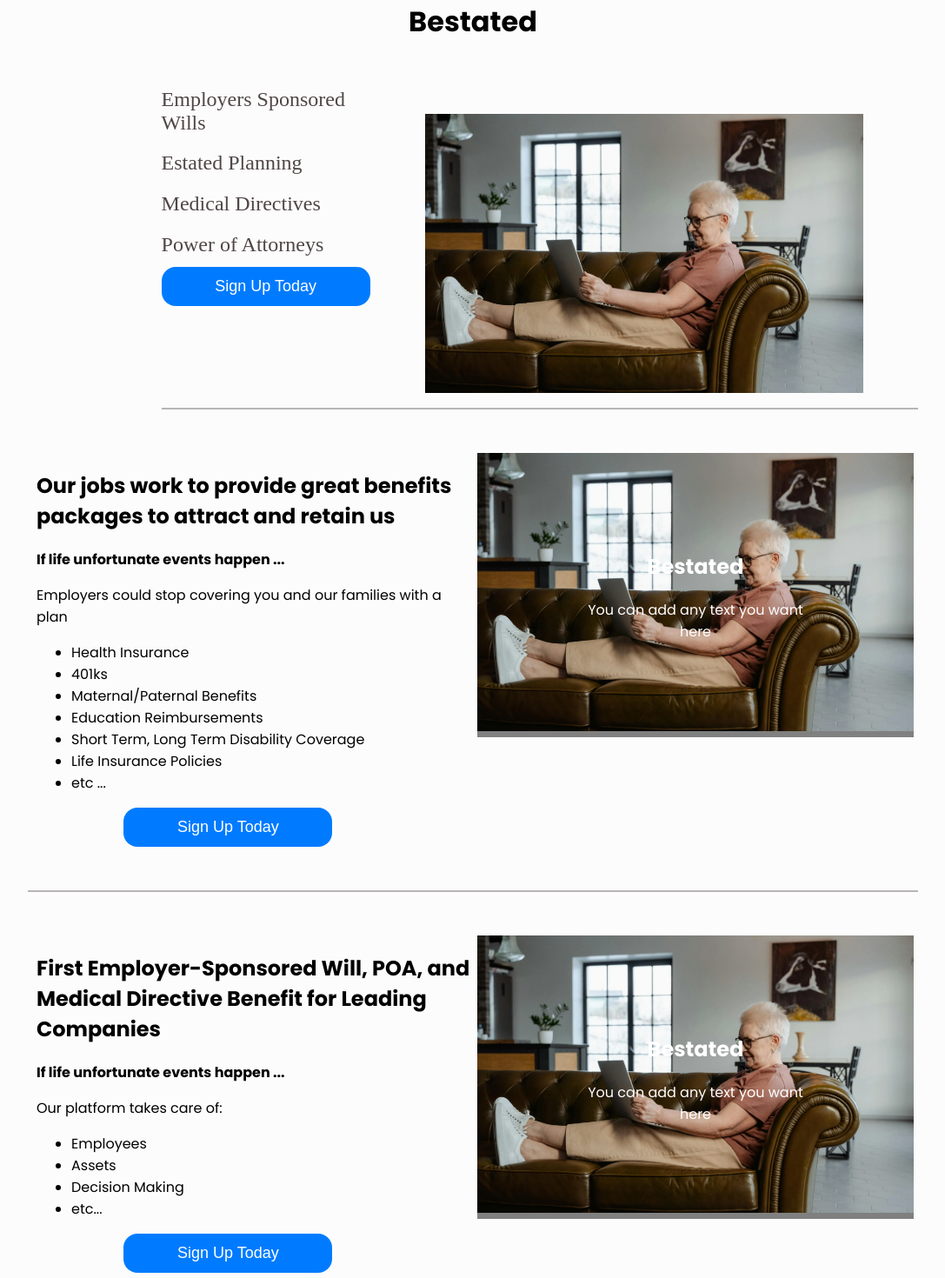
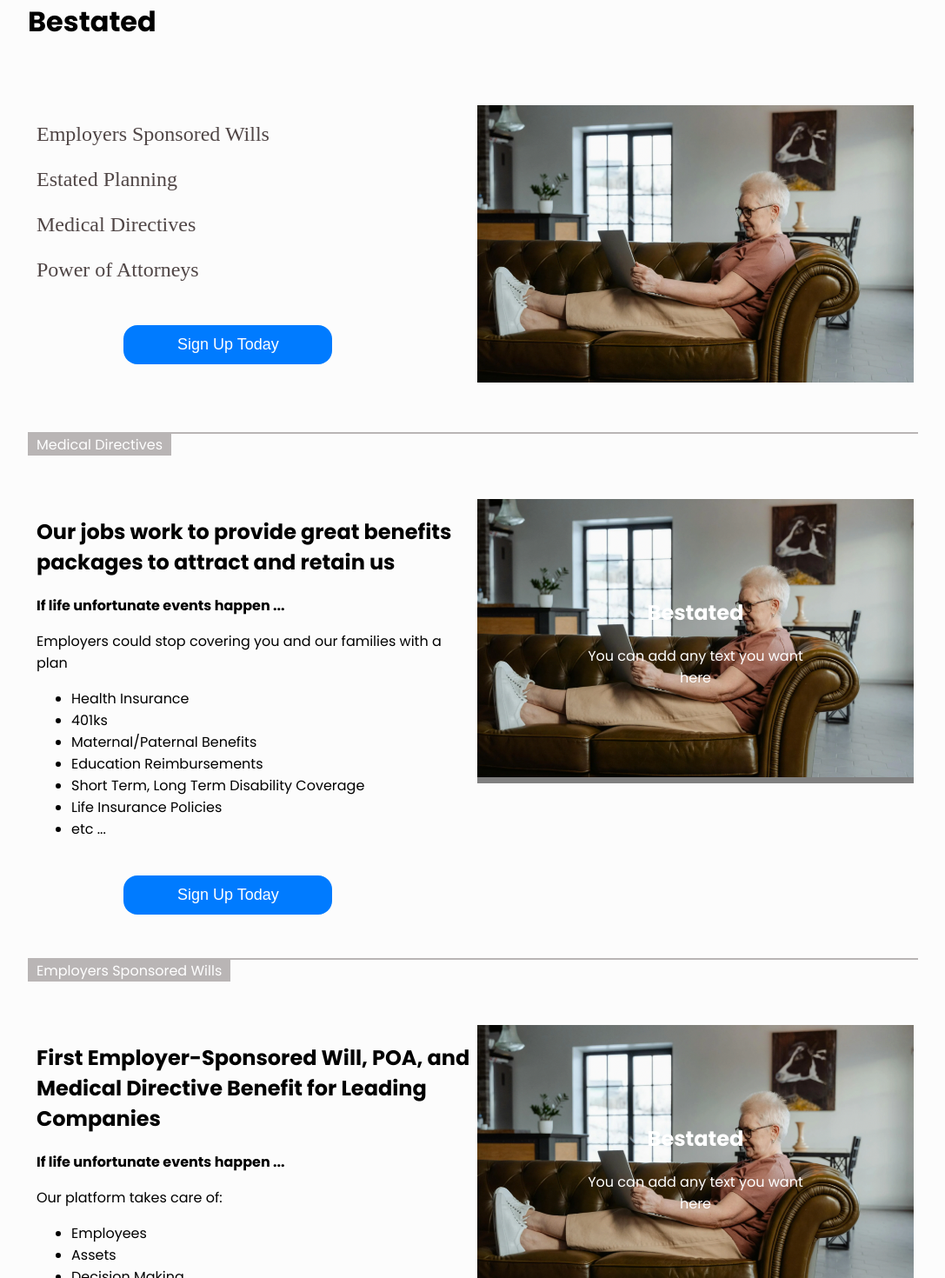
Before and after one commit to chenathy/benefit-estated, a React (Create React App) app: page / in a window 1280 px wide. Shown: the part 120-1590 px from the top of the page at 87% size, without its empty margins (96-1183 px from the left). Built offline with nearby package versions, Linux system fonts and the light colour scheme.

Commit message:
update lander in Home

```diff
--- a/src/MainPage/ForComponent.css
+++ b/src/MainPage/ForComponent.css
@@ -84,13 +84,14 @@
     margin-left: 10%;
     margin-right: 10%;
     margin-bottom: 100px;
+    text-align: left;
 }
 
 .Home .lander {
-    padding: 10px 0;
+    display: flex;
+    padding: 50px 5px;
+    justify-content: center;
     text-align: left;
-    margin-left: 15%;
-    display: flex;
     border-bottom: 2px solid rgb(185, 181, 181);
 }
 
@@ -108,24 +109,24 @@
     color: #fff;
     border: none;
     border-radius: 16px;
-    /* padding: 8px 16px;  */
     font-size: 18px;
     width: 240px;
     height: 45px;
-    /* margin-top: 3%; */
     text-align: center;
-}
-
-.Home .image {
-    width: 80%;
-    height: auto;
-    margin-top: 8%;
-    margin-left: 10%;
+    margin-left: 20%;
+    margin-top: 25px;
 }
 
 .Home .button:hover{
     background-color: #0056b3;
     font-weight: bold;
+}
+
+.Home .section-name {
+    color: white;
+    background-color: rgb(185, 181, 181);
+    padding: 0 10px;
+    display: inline-block;
 }
 
 .Home .display {
@@ -136,13 +137,13 @@
     border-bottom: 2px solid rgb(185, 181, 181);
 }
 
-.display .text-column {
+.Home .text-column {
     flex: 1;
     max-width: 50%;
     padding: 0 5px;
 }
 
-.display .img-column {
+.Home .img-column {
     flex: 1;
     max-width: 50%; /* Adjust as needed */
     text-align: center;
--- a/src/MainPage/Home/index.js
+++ b/src/MainPage/Home/index.js
@@ -15,8 +15,9 @@
                 <Row>
 
                     <Row style={{marginTop: "5%"}}><h1>Bestated</h1></Row>
+
                     <div className="lander">
-                        <Col>
+                        <Col xs={12} className="text-column">
                             <Row>
                                 <h2>Employers Sponsored Wills</h2>
                                 <h2>Estated Planning</h2>
@@ -32,15 +33,16 @@
                             </Button>
                         </Col>
 
-                        <Col>
+                        <Col xs={12} className="img-column">
                             <img
                                 src={homeLogo}
                                 alt="Home"
-                                className="image"
+                                style={{ width: '100%', height: 'auto' }}
                             />
                         </Col>
                     </div>
 
+                    <span className="section-name">Medical Directives</span>
                     <div className="display">
                         <Col xs={12} className="text-column">
                             <div>
@@ -57,10 +59,8 @@
                                     <li>etc ...</li>
                                 </ul>
                                 <Button
-                                        size="lg"
                                         onClick={() => navigate("/contactUs")}
                                         className="button"
-                                        style={{marginLeft: '20%'}}
                                         >Sign Up Today
                                 </Button>
                             </div>
@@ -80,6 +80,7 @@
                         </Col>
                     </div>
 
+                    <span className="section-name">Employers Sponsored Wills</span>
                     <div className="display">
                         <Col xs={12} className="text-column">
                             <div>
@@ -93,10 +94,8 @@
                                     <li>etc...</li>
                                 </ul>
                                 <Button
-                                        size="lg"
                                         onClick={() => navigate("/contactUs")}
                                         className="button"
-                                        style={{marginLeft: '20%'}}
                                         >Sign Up Today
                                 </Button>
                             </div>
@@ -116,6 +115,7 @@
                         </Col>
                     </div>
 
+                    <span className="section-name">Estate Planning</span>
                     <div className="display">
                         <Col xs={12} className="text-column">
                             <div>
@@ -124,10 +124,8 @@
                                 <p><b>Hard to focus on the day to day task of work ?</b></p>
                             </div>
                             <Button
-                                size="lg"
                                 onClick={() => navigate("/contactUs")}
                                 className="button"
-                                style={{marginLeft: '20%'}}
                                 >Sign Up Today
                             </Button>
                         </Col>
```
